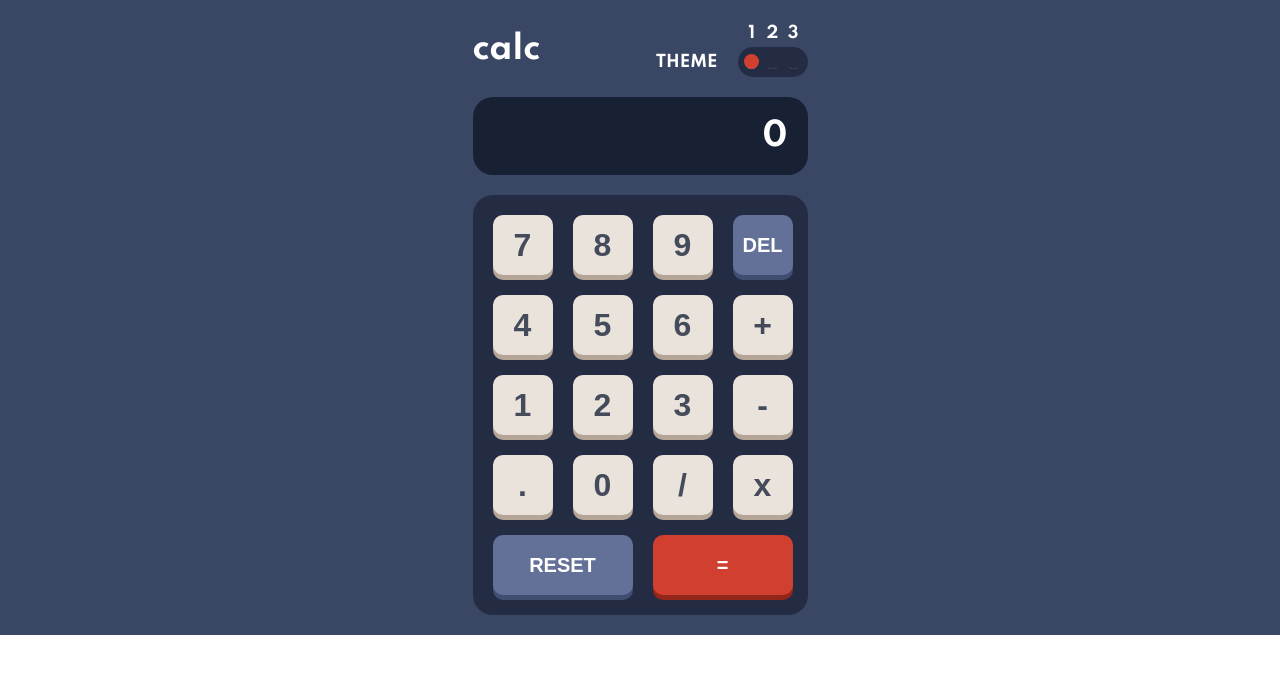
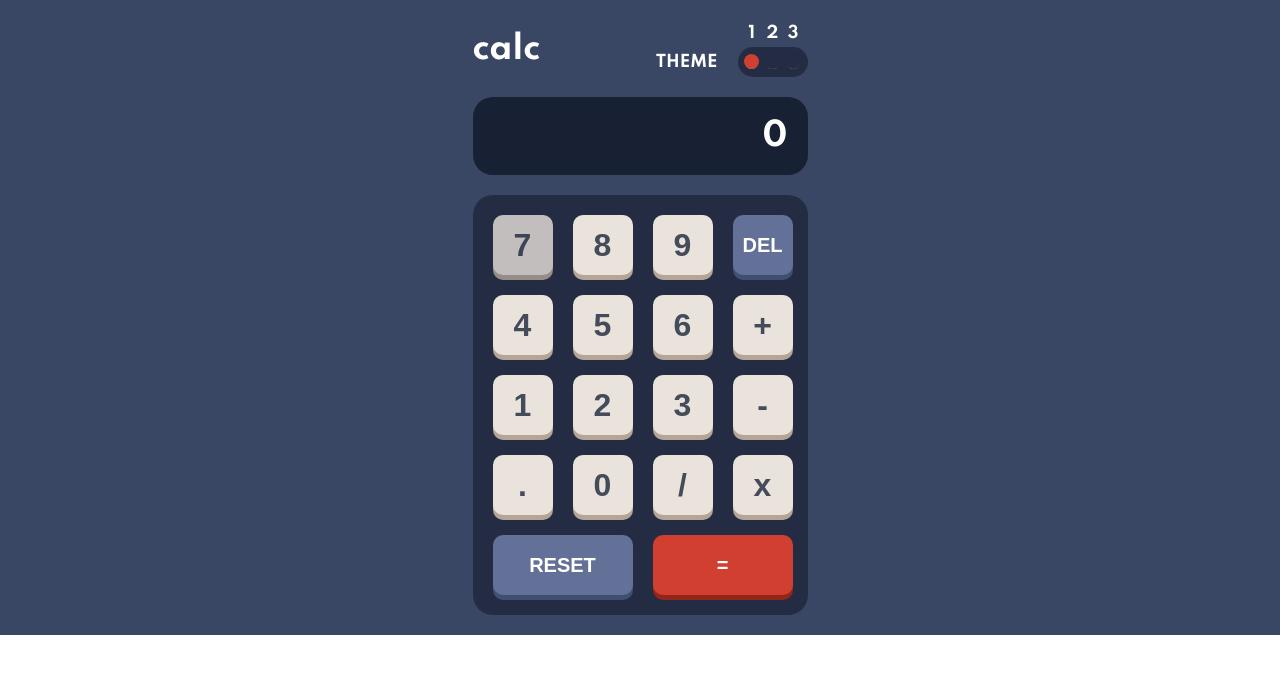
Before and after one commit to DanielaCueto/calculator-app, a React (Create React App) app: page / in a window 1280 px wide. In both pictures the pointer is over the button 522 px from the left and 245 px from the top of the page. Shown: the top 674 px of the page. Built offline with nearby package versions, Linux system fonts and the light colour scheme.

Commit message:
add opacity to hover

```diff
--- a/src/styles/KeyBoard.scss
+++ b/src/styles/KeyBoard.scss
@@ -1,44 +1,42 @@
 .keyboard {
-    background-color:hsl(223, 31%, 20%) ;
+  background-color: hsl(223, 31%, 20%);
   border-radius: 20px;
   display: grid;
   padding: 20px;
   grid-template-columns: repeat(4, 1fr);
   grid-template-rows: repeat(5, 60px);
   gap: 20px;
-    &__key{
+  &__key {
     min-width: 60px;
     font-size: 32px;
     background-color: hsl(30, 25%, 89%);
     border: none;
     border-radius: 10px;
-        color:hsl(221, 14%, 31%);
+    color: hsl(221, 14%, 31%);
     font-weight: 700;
     box-shadow: 0px 5px 0px 0px hsl(28, 16%, 65%);
-        &--reset{
-            grid-column: 1 /span 2;
+    &:hover {
+      opacity: 0.8;
+    }
+    &--reset {
+      grid-column: 1 / span 2;
       background-color: hsl(225, 21%, 49%);
       color: hsl(0, 0%, 100%);
       font-size: 20px;
       box-shadow: 0px 5px 0px 0px hsl(224, 28%, 35%);
-
     }
-        &--equal{
-            grid-column: 3 /span 2;
+    &--equal {
+      grid-column: 3 / span 2;
       color: hsl(0, 0%, 100%);
       font-size: 20px;
       background-color: hsl(6, 63%, 50%);
       box-shadow: 0px 5px 0px 0px hsl(6, 70%, 34%);
     }
-        &--delete{
+    &--delete {
       background-color: hsl(225, 21%, 49%);
       color: hsl(0, 0%, 100%);
       font-size: 20px;
       box-shadow: 0px 5px 0px 0px hsl(224, 28%, 35%);
-
     }
   }
-
-
-
 }
```
Lines whose indentation alone changed are shown as unchanged.
